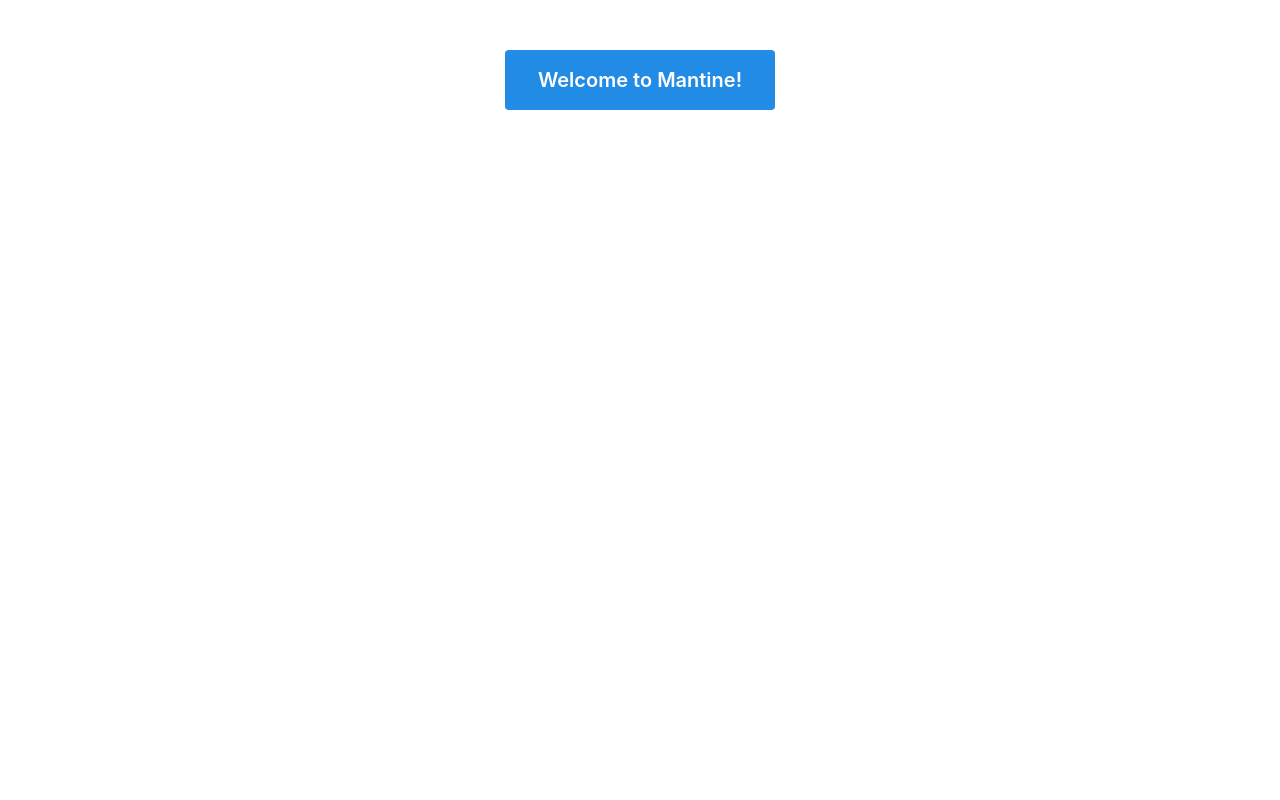
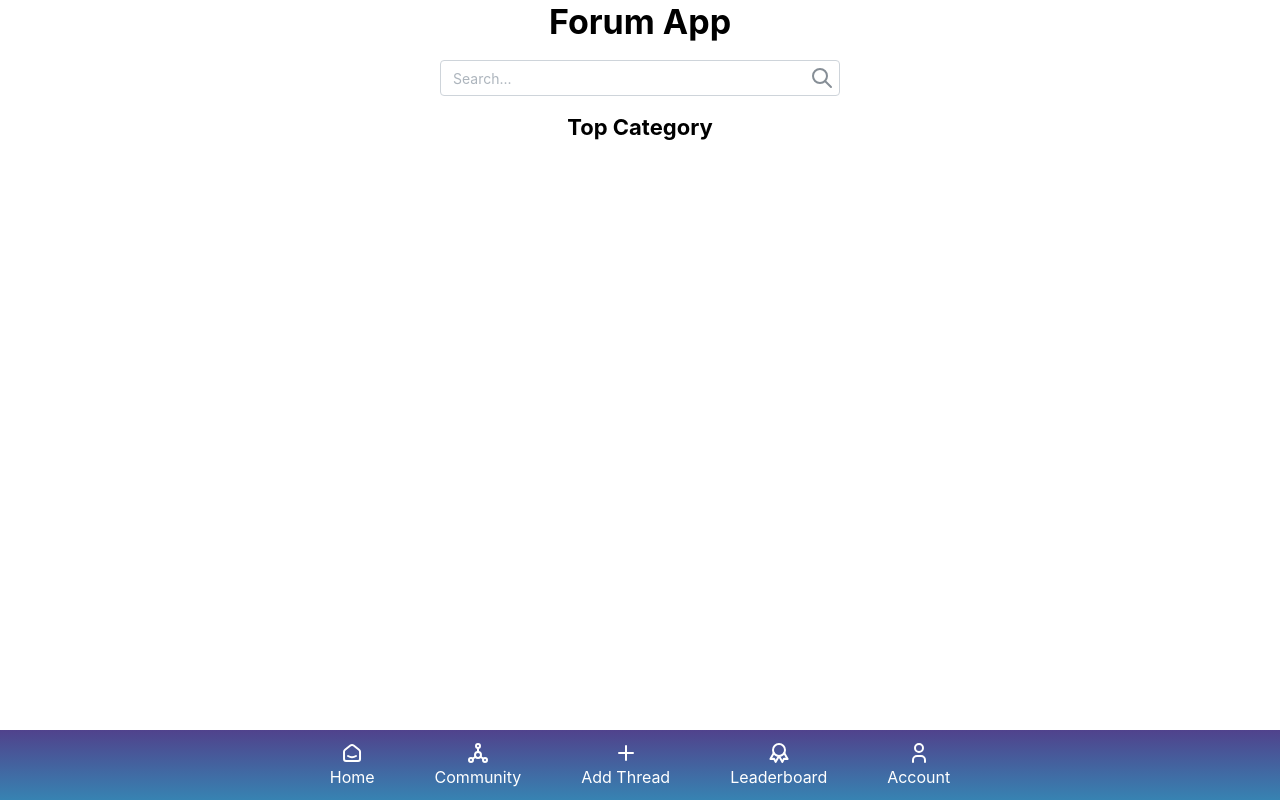
Before and after one commit to ivantandella/forum-next-js, a Next.js app: page / in a window 1280 px wide. Built offline with nearby package versions, Linux system fonts and the light colour scheme.

Commit message:
feat: create navbar

```diff
--- /dev/null
+++ b/components/icons/icon-award.tsx
@@ -0,0 +1,21 @@
+export default function IconAward() {
+  return (
+    <svg
+      xmlns="http://www.w3.org/2000/svg"
+      width={24}
+      height={24}
+      viewBox="0 0 24 24"
+      fill="none"
+      stroke="white"
+      strokeWidth={2}
+      strokeLinecap="round"
+      strokeLinejoin="round"
+      className="icon icon-tabler icons-tabler-outline icon-tabler-award"
+    >
+      <path stroke="none" d="M0 0h24v24H0z" fill="none" />
+      <path d="M12 9m-6 0a6 6 0 1 0 12 0a6 6 0 1 0 -12 0" />
+      <path d="M12 15l3.4 5.89l1.598 -3.233l3.598 .232l-3.4 -5.889" />
+      <path d="M6.802 12l-3.4 5.89l3.598 -.233l1.598 3.232l3.4 -5.889" />
+    </svg>
+  );
+}
--- /dev/null
+++ b/components/icons/icon-home.tsx
@@ -0,0 +1,20 @@
+export default function IconHome() {
+  return (
+    <svg
+      xmlns="http://www.w3.org/2000/svg"
+      width={24}
+      height={24}
+      viewBox="0 0 24 24"
+      fill="none"
+      stroke="white"
+      strokeWidth={2}
+      strokeLinecap="round"
+      strokeLinejoin="round"
+      className="icon icon-tabler icons-tabler-outline icon-tabler-smart-home"
+    >
+      <path stroke="none" d="M0 0h24v24H0z" fill="none" />
+      <path d="M19 8.71l-5.333 -4.148a2.666 2.666 0 0 0 -3.274 0l-5.334 4.148a2.665 2.665 0 0 0 -1.029 2.105v7.2a2 2 0 0 0 2 2h12a2 2 0 0 0 2 -2v-7.2c0 -.823 -.38 -1.6 -1.03 -2.105" />
+      <path d="M16 15c-2.21 1.333 -5.792 1.333 -8 0" />
+    </svg>
+  );
+}
--- /dev/null
+++ b/components/icons/icon-plus.tsx
@@ -0,0 +1,20 @@
+export default function IconPlus() {
+  return (
+    <svg
+      xmlns="http://www.w3.org/2000/svg"
+      width={24}
+      height={24}
+      viewBox="0 0 24 24"
+      fill="none"
+      stroke="white"
+      strokeWidth={2}
+      strokeLinecap="round"
+      strokeLinejoin="round"
+      className="icon icon-tabler icons-tabler-outline icon-tabler-plus"
+    >
+      <path stroke="none" d="M0 0h24v24H0z" fill="none" />
+      <path d="M12 5l0 14" />
+      <path d="M5 12l14 0" />
+    </svg>
+  );
+}
--- /dev/null
+++ b/components/icons/icon-search.tsx
@@ -0,0 +1,20 @@
+export default function IconSearch() {
+  return (
+    <svg
+      xmlns="http://www.w3.org/2000/svg"
+      width={24}
+      height={24}
+      viewBox="0 0 24 24"
+      fill="none"
+      stroke="currentColor"
+      strokeWidth={2}
+      strokeLinecap="round"
+      strokeLinejoin="round"
+      className="icon icon-tabler icons-tabler-outline icon-tabler-search"
+    >
+      <path stroke="none" d="M0 0h24v24H0z" fill="none" />
+      <path d="M10 10m-7 0a7 7 0 1 0 14 0a7 7 0 1 0 -14 0" />
+      <path d="M21 21l-6 -6" />
+    </svg>
+  );
+}
--- /dev/null
+++ b/components/icons/icon-social.tsx
@@ -0,0 +1,25 @@
+export default function IconSocial() {
+  return (
+    <svg
+      xmlns="http://www.w3.org/2000/svg"
+      width={24}
+      height={24}
+      viewBox="0 0 24 24"
+      fill="none"
+      stroke="white"
+      strokeWidth={2}
+      strokeLinecap="round"
+      strokeLinejoin="round"
+      className="icon icon-tabler icons-tabler-outline icon-tabler-social"
+    >
+      <path stroke="none" d="M0 0h24v24H0z" fill="none" />
+      <path d="M12 5m-2 0a2 2 0 1 0 4 0a2 2 0 1 0 -4 0" />
+      <path d="M5 19m-2 0a2 2 0 1 0 4 0a2 2 0 1 0 -4 0" />
+      <path d="M19 19m-2 0a2 2 0 1 0 4 0a2 2 0 1 0 -4 0" />
+      <path d="M12 14m-3 0a3 3 0 1 0 6 0a3 3 0 1 0 -6 0" />
+      <path d="M12 7l0 4" />
+      <path d="M6.7 17.8l2.8 -2" />
+      <path d="M17.3 17.8l-2.8 -2" />
+    </svg>
+  );
+}
--- /dev/null
+++ b/components/icons/icon-user.tsx
@@ -0,0 +1,20 @@
+export default function IconUser() {
+  return (
+    <svg
+      xmlns="http://www.w3.org/2000/svg"
+      width={24}
+      height={24}
+      viewBox="0 0 24 24"
+      fill="none"
+      stroke="white"
+      strokeWidth={2}
+      strokeLinecap="round"
+      strokeLinejoin="round"
+      className="icon icon-tabler icons-tabler-outline icon-tabler-user"
+    >
+      <path stroke="none" d="M0 0h24v24H0z" fill="none" />
+      <path d="M8 7a4 4 0 1 0 8 0a4 4 0 0 0 -8 0" />
+      <path d="M6 21v-2a4 4 0 0 1 4 -4h4a4 4 0 0 1 4 4v2" />
+    </svg>
+  );
+}
--- /dev/null
+++ b/components/nav-menu.tsx
@@ -0,0 +1,22 @@
+import { Flex, Text } from "@mantine/core";
+import Link from "next/link";
+import IconHome from "./icons/icon-home";
+import React from "react";
+
+type NavMenuPropsType = {
+  name: string;
+  href: string;
+  children: React.ReactNode;
+};
+
+export default function NavMenu(props: NavMenuPropsType) {
+  const { name, href, children } = props;
+  return (
+    <Link href={href} style={{ textDecoration: "none" }}>
+      <Flex mx={20} align={"center"} direction={"column"}>
+        {children}
+        <Text c={"white"}>{name}</Text>
+      </Flex>
+    </Link>
+  );
+}
--- /dev/null
+++ b/components/navbar.tsx
@@ -0,0 +1,42 @@
+import { Flex } from "@mantine/core";
+import { PRIMARY_COLOR_1, PRIMARY_COLOR_2 } from "../utils/constants";
+import IconHome from "./icons/icon-home";
+import NavMenu from "./nav-menu";
+import IconUser from "./icons/icon-user";
+import IconSocial from "./icons/icon-social";
+import IconAward from "./icons/icon-award";
+import IconPlus from "./icons/icon-plus";
+
+export default function Navbar() {
+  return (
+    <Flex
+      style={{
+        backgroundImage: `linear-gradient(to bottom, ${PRIMARY_COLOR_1}, ${PRIMARY_COLOR_2})`,
+      }}
+      w={"100%"}
+      h={70}
+      pos={"fixed"}
+      bottom={0}
+      direction={"row"}
+      gap={"lg"}
+      justify={"center"}
+      align={"center"}
+    >
+      <NavMenu name="Home" href="/">
+        <IconHome />
+      </NavMenu>
+      <NavMenu name="Community" href="/">
+        <IconSocial />
+      </NavMenu>
+      <NavMenu name="Add Thread" href="/">
+        <IconPlus />
+      </NavMenu>
+      <NavMenu name="Leaderboard" href="/">
+        <IconAward />
+      </NavMenu>
+      <NavMenu name="Account" href="/">
+        <IconUser />
+      </NavMenu>
+    </Flex>
+  );
+}
--- a/pages/index.tsx
+++ b/pages/index.tsx
@@ -1,9 +1,29 @@
-import { Button, Group } from "@mantine/core";
+import {
+  Button,
+  Container,
+  Flex,
+  Group,
+  TextInput,
+  Title,
+} from "@mantine/core";
+import Navbar from "../components/navbar";
+import IconSearch from "../components/icons/icon-search";
 
 export default function IndexPage() {
   return (
-    <Group mt={50} justify="center">
-      <Button size="xl">Welcome to Mantine!</Button>
-    </Group>
+    <div style={{ minHeight: "100vh" }}>
+      <Flex direction={"column"} gap={"md"} justify={"center"} align={"center"}>
+        <Title>Forum App</Title>
+        <TextInput
+          placeholder="Search..."
+          rightSection={<IconSearch />}
+          rightSectionPointerEvents="none"
+          w={400}
+        />
+
+        <Title order={3}>Top Category</Title>
+        <Navbar />
+      </Flex>
+    </div>
   );
 }
--- /dev/null
+++ b/utils/constants.ts
@@ -0,0 +1,2 @@
+export const PRIMARY_COLOR_1 = "#50428C";
+export const PRIMARY_COLOR_2 = "#3783B2";
```
Also changed, not shown: pages/login/index.tsx (added, +56 -0 lines), public/forum-logo.png (added), 1 other file (tests, documents, lock files or other folders).
